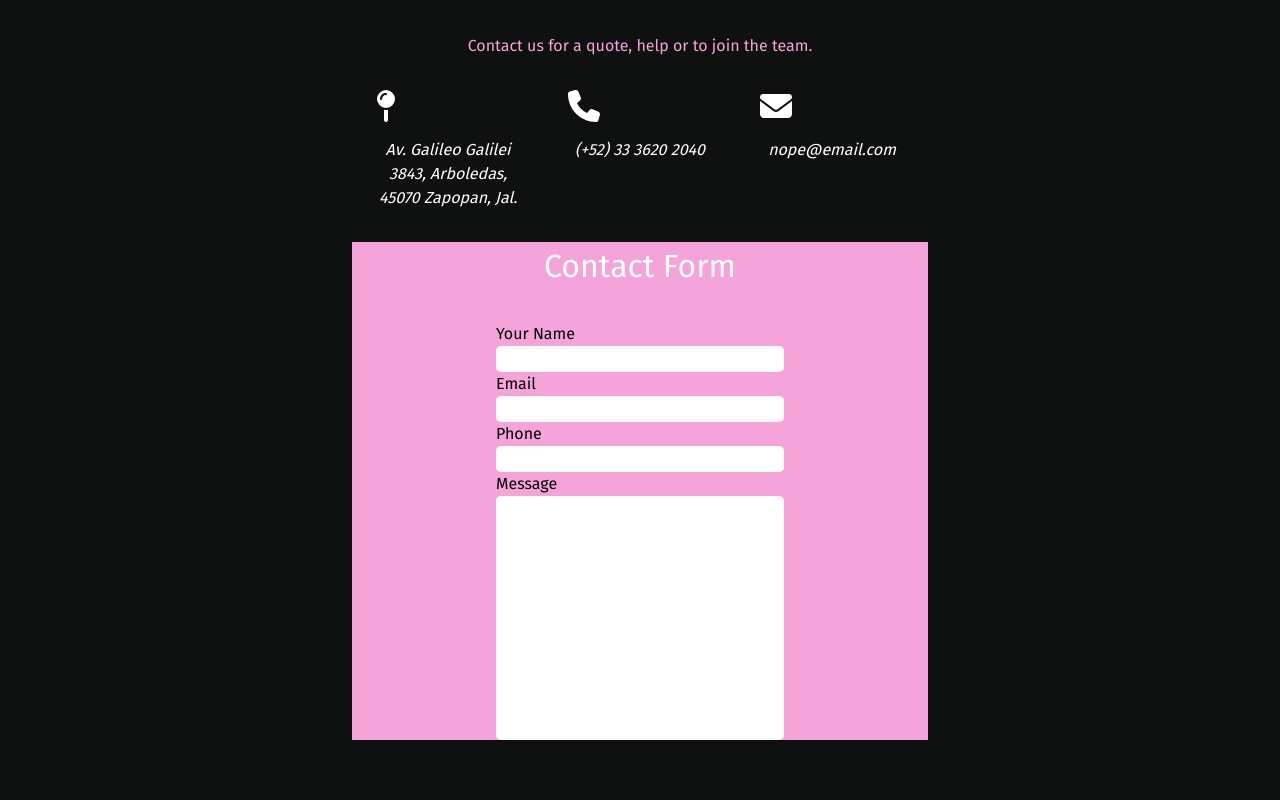
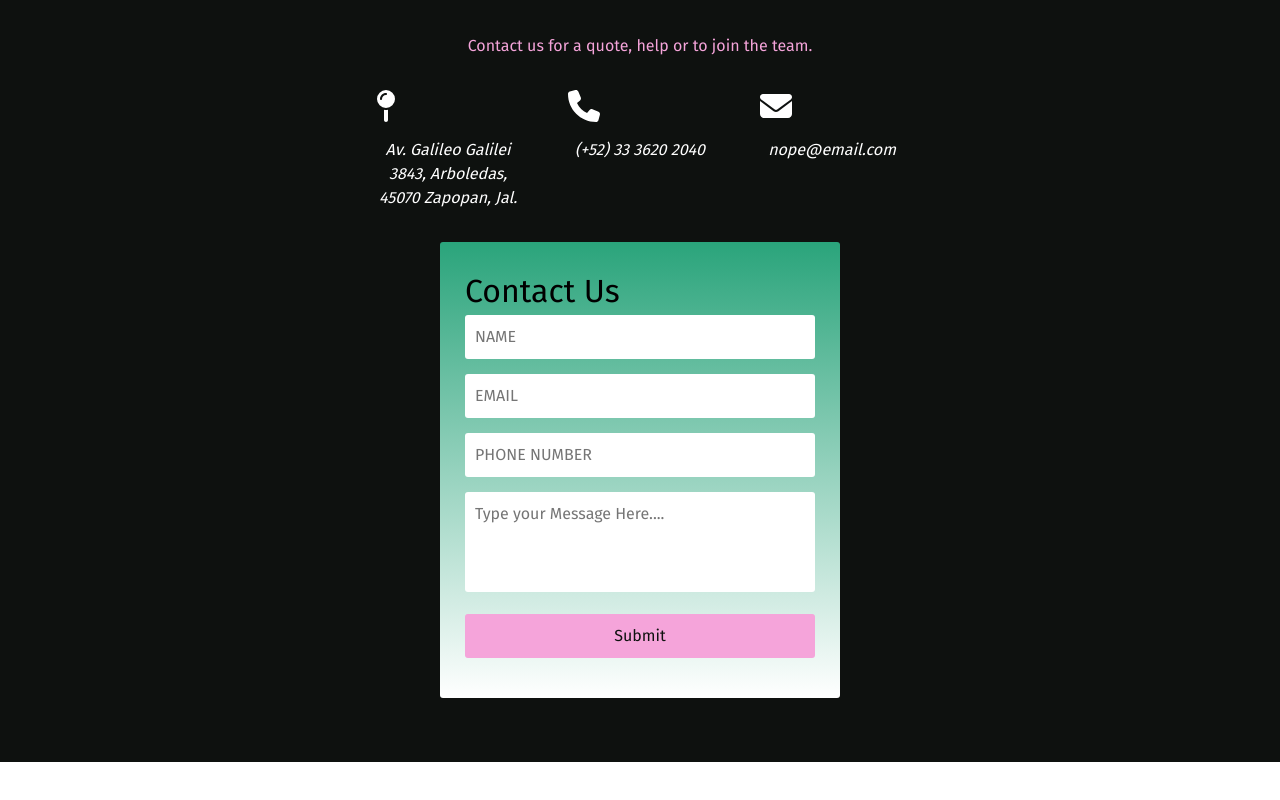
Before and after one commit to mclbdn/marketic, a React (Create React App) app: page / in a window 1280 px wide. Shown: the part 991-1791 px from the top of the page. After the commit the page ends 1753 px from the top, so only its background shows below. Built offline with nearby package versions, Linux system fonts and the light colour scheme; no server answers; the HTML template or start-up script is replaced by a standard one.

Commit message:
Add new contact form

```diff
--- a/src/components/Contact.js
+++ b/src/components/Contact.js
@@ -32,25 +32,50 @@ const Contact = () => {
           </address>
         </div>
       </div>
-      <form>
-        <h1>Contact Form</h1>
-        <div className="input-container">
-          <label htmlFor="name">Your Name</label>
-          <input type="text" required name="name" id="name" />
-        </div>
-        <div className="input-container">
-          <label htmlFor="email">Email</label>
-          <input type="email" required name="email" id="email" />
-        </div>
-        <div className="input-container">
-          <label htmlFor="phone">Phone</label>
-          <input type="text" required name="phone" id="phone" />
-        </div>
-        <div className="input-container">
-          <label htmlFor="message">Message</label>
-          <textarea name="message" id="message" cols="30" rows="10"></textarea>
-        </div>
-      </form>
+      <div className="contact-inputs-container">
+        <form action="" id="contact-form">
+          <h3>Contact Us</h3>
+          <fieldset>
+            <input
+              placeholder="NAME"
+              type="text"
+              tabindex="1"
+              required
+              autoFocus
+            />
+          </fieldset>
+          <fieldset>
+            <input
+              placeholder="EMAIL"
+              type="email"
+              tabindex="2"
+              required
+              autoFocus
+            />
+          </fieldset>
+          <fieldset>
+            <input
+              placeholder="PHONE NUMBER"
+              type="tel"
+              tabindex="3"
+              required
+              autoFocus
+            />
+          </fieldset>
+          <fieldset>
+            <textarea
+              placeholder="Type your Message Here...."
+              tabindex="5"
+              required
+            ></textarea>
+          </fieldset>
+          <fieldset>
+            <button name="submit" type="submit" id="contact-submit">
+              Submit
+            </button>
+          </fieldset>
+        </form>
+      </div>
     </section>
   );
 };
--- a/src/styles/_layout.scss
+++ b/src/styles/_layout.scss
@@ -200,26 +200,85 @@
     }
   }
 
-  form {
-    background-color: $pink-color;
-    width: 50%;
+  .contact-inputs-container {
+    max-width: 400px;
+    width: 100%;
     margin: 0 auto;
+    position: relative;
 
-    .input-container {
-      display: flex;
-      flex-direction: column;
-      margin: 0 auto;
-      width: 50%;
+    #contact-form {
+      background: linear-gradient(
+        180deg,
+        rgba(42, 164, 123, 1) 0%,
+        rgba(255, 255, 255, 1) 100%
+      );
+      padding: 25px;
+      border-radius: 3px;
 
-      input,
-      textarea {
-        border: none;
-        border-radius: 5px;
+      h3 {
+        display: block;
+        font-weight: 400;
+        font-size: 2rem;
       }
-    }
 
-    textarea {
-      resize: none;
+      fieldset {
+        border: medium none !important;
+        margin: 0 0 10px;
+        min-width: 100%;
+        padding: 0;
+        width: 100%;
+
+        button {
+          cursor: pointer;
+          width: 100%;
+          border: none;
+          color: $black-color;
+          background-color: $pink-color;
+          margin: 0 0 5px;
+          padding: 10px;
+          width: 100%;
+
+          &:active {
+            transition: background-color 0.1s ease-in-out;
+            background-color: $green-color;
+            color: $white-color;
+          }
+        }
+
+        textarea {
+          height: 100px;
+          max-width: 100%;
+          resize: none;
+        }
+
+        ::-webkit-input-placeholder,
+        :-moz-placeholder,
+        ::-moz-placeholder,
+        :-ms-input-placeholder {
+          color: $black-color;
+        }
+
+        input,
+        textarea {
+          &:focus {
+            outline: 0;
+            // border: 1px solid pink;
+          }
+        }
+
+        input[type="text"],
+        input[type="email"],
+        input[type="tel"],
+        textarea,
+        button {
+          font-weight: 400;
+          width: 100%;
+          border: none;
+          border-radius: 3px;
+          margin: 0 0 5px;
+          padding: 10px;
+        }
+      }
     }
   }
 }
```
